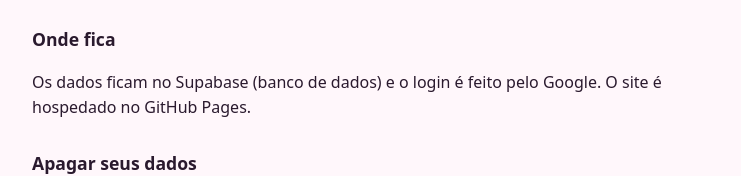
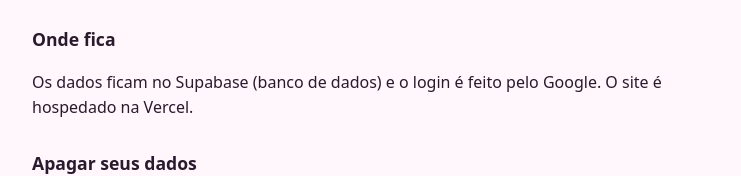
Before and after one commit to Samuel-Kunn/wishlist-monster-high, a plain HTML site: page privacidade.html in a window 1280 px wide. Shown: the part 603-779 px from the top of the page, without its empty margins (268-1009 px from the left). Drawn offline with Linux system fonts and the light colour scheme.

Commit message:
Versao 1.12: privacidade cita a Vercel

```diff
--- a/privacidade.html
+++ b/privacidade.html
@@ -40,7 +40,7 @@
   </ul>
 
   <h2>Onde fica</h2>
-  <p>Os dados ficam no Supabase (banco de dados) e o login é feito pelo Google. O site é hospedado no GitHub Pages.</p>
+  <p>Os dados ficam no Supabase (banco de dados) e o login é feito pelo Google. O site é hospedado na Vercel.</p>
 
   <h2>Apagar seus dados</h2>
   <p>Para apagar sua conta e sua lista, escreva para o e-mail de suporte que aparece na tela de login do Google, e tudo será apagado.</p>
```
